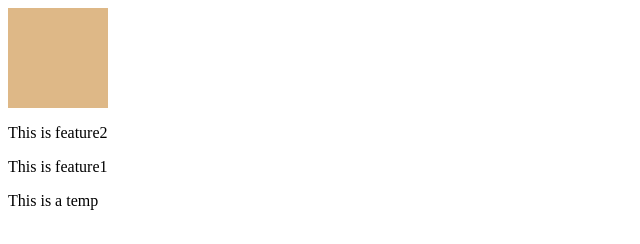
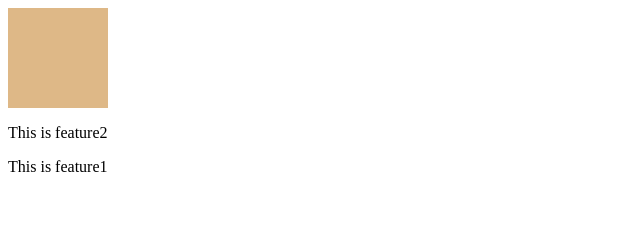
Before and after one commit to ChinthaRithwik/localrepo, a plain HTML site: page index.html in a window 1280 px wide. Shown: the whole page, without its empty margins (0-640 px from the left). Drawn offline with Linux system fonts and the light colour scheme.

Commit message:
add feature2

```diff
--- a/index.html
+++ b/index.html
@@ -10,6 +10,5 @@
 <div></div>
     <p>This is feature2</p>
     <p>This is feature1</p>
-    <p>This is a temp</p>
 </body>
 </html>
```
